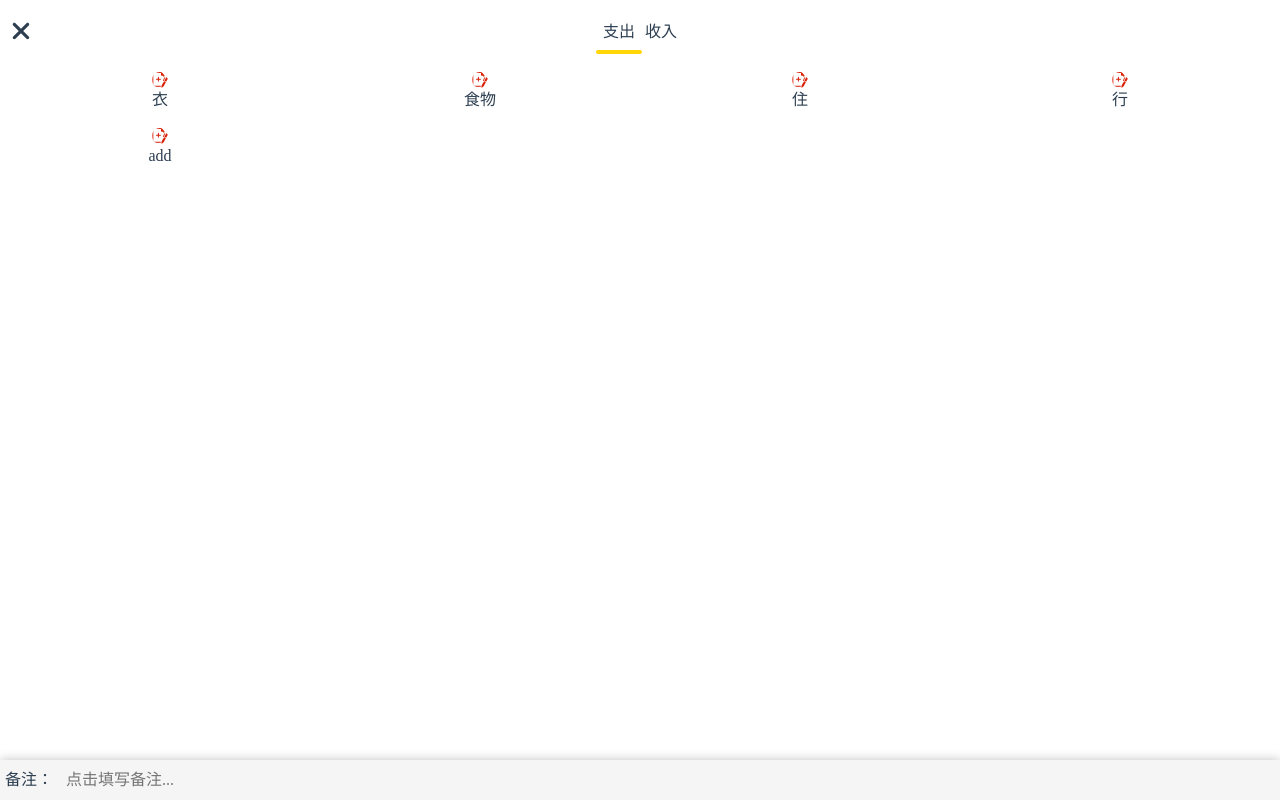
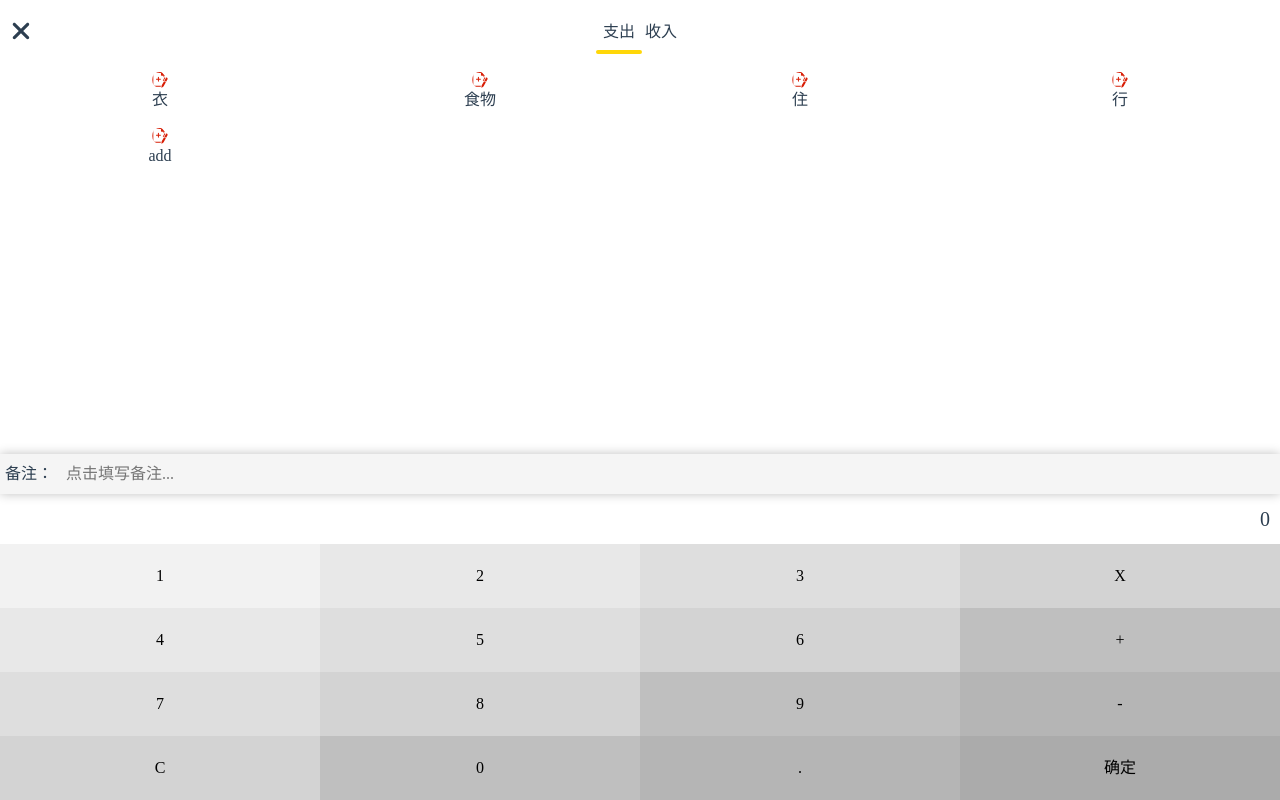
Before and after one commit to MongieLee/vue-tally, a Vue app: page /#/money in a window 1280 px wide. Built offline with nearby package versions, Linux system fonts and the light colour scheme.

Commit message:
numberPad组件init

```diff
--- a/src/assets/styles/reset.scss
+++ b/src/assets/styles/reset.scss
@@ -12,7 +12,7 @@ ul,ol{
     list-style:none;
 }
 
-input{
+button,input{
     font:inherit;
 }
 
--- /dev/null
+++ b/src/components/money/NumberPad.vue
@@ -0,0 +1,67 @@
+<template>
+  <div>
+    <div class="currentNumber">0</div>
+    <div class="number-wrapper">
+      <button>1</button>
+      <button>2</button>
+      <button>3</button>
+      <button>X</button>
+      <button>4</button>
+      <button>5</button>
+      <button>6</button>
+      <button>+</button>
+      <button>7</button>
+      <button>8</button>
+      <button>9</button>
+      <button>-</button>
+      <button>C</button>
+      <button>0</button>
+      <button>.</button>
+      <button>确定</button>
+    </div>
+  </div>
+</template>
+
+<script>
+export default {};
+</script>
+
+<style lang="scss" scoped>
+.currentNumber {
+  text-align: right;
+  padding: 10px;
+  font-size: 20px;
+}
+.number-wrapper {
+  display: flex;
+  flex-wrap: wrap;
+  button {
+    height: 64px;
+    width: 25%;
+    border: none;
+    background: transparent;
+    $bgColor: #f2f2f2;
+    &:nth-child(1) {
+      background: $bgColor;
+    }
+    &:nth-child(2),&:nth-child(5) {
+      background: darken($bgColor,4%);
+    }
+    &:nth-child(3),&:nth-child(6),&:nth-child(9) {
+      background: darken($bgColor,4*2%);
+    }
+    &:nth-child(4),&:nth-child(7),&:nth-child(10),&:nth-child(13){
+        background:darken($bgColor, 4*3%)
+    }
+    &:nth-child(8),&:nth-child(11),&:nth-child(14){
+        background:darken($bgColor, 4*5%)
+    }
+    &:nth-child(12),&:nth-child(15) {
+      background: darken($bgColor,4*6%);
+    }
+    &:nth-child(16) {
+      background: darken($bgColor,4*7%);
+    }
+  }
+}
+</style>
--- a/src/views/Money.vue
+++ b/src/views/Money.vue
@@ -3,6 +3,7 @@
     <Types />
     <Tags class="money-tags" />
     <Note />
+    <NumberPad />
   </div>
 </template>
 
@@ -10,24 +11,26 @@
 import Types from "@/components/money/Types.vue";
 import Tags from "@/components/money/Tags.vue";
 import Note from "@/components/money/Note.vue";
+import NumberPad from "@/components/money/NumberPad.vue";
 
 export default {
   name: "Money",
   components: {
     Types,
     Tags,
-    Note
+    Note,
+    NumberPad
   }
 };
 </script>
 
 <style lang="scss" scoped>
-.money-warpper{
+.money-warpper {
   height: 100vh;
-  display:flex;
-  flex-direction:column;
-  .money-tags{
-    flex-grow:1;
+  display: flex;
+  flex-direction: column;
+  .money-tags {
+    flex-grow: 1;
   }
 }
 </style>
```
